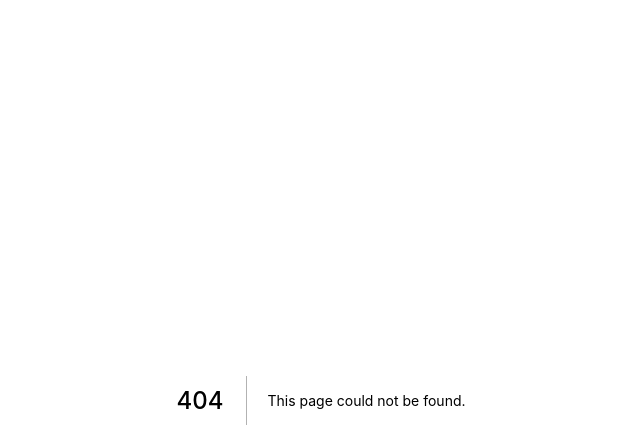
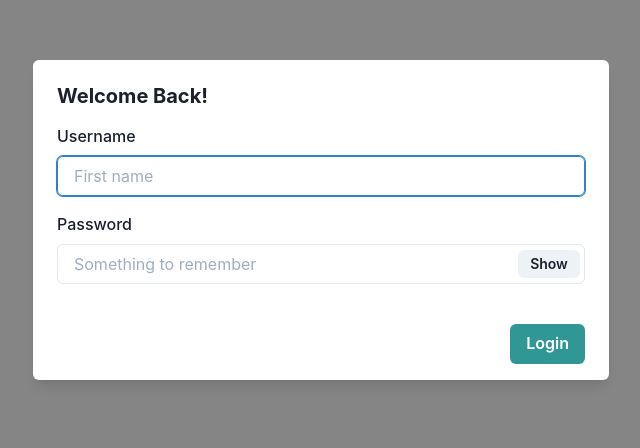
Before and after one commit to NicolaGenesin/oneitem, a Next.js app: page /LoginModal in a window 1280 px wide. Before the commit this address had no page. Shown: the top 448 px of the page, without its empty margins (319-959 px from the left). Built offline with nearby package versions, Linux system fonts and the light colour scheme.

Commit message:
Registration is now working. Login modal create. Missing validation

```diff
--- /dev/null
+++ b/pages/LoginModal.jsx
@@ -0,0 +1,55 @@
+import React from 'react';
+import {
+  Input, InputGroup, Button, Heading, Modal, ModalOverlay, ModalContent,
+  ModalBody, Alert, AlertIcon, FormLabel, InputRightElement, FormControl,
+  ModalFooter,
+} from '@chakra-ui/react';
+
+const LoginModal = (isOpen, onOpen, onClose) => {
+  const initialRef = React.useRef();
+  const [show, setShow] = React.useState(false);
+  const handleClick = () => setShow(!show);
+
+  return (
+    <>
+      <Modal
+        size="xl"
+        initialFocusRef={initialRef}
+        isOpen={isOpen}
+        onClose={onClose}
+      >
+        <ModalOverlay />
+        <ModalContent>
+          <ModalBody pb={6}>
+            <Heading size="md" mt="16px" mb="16px">Welcome Back!</Heading>
+
+            <FormControl>
+              <FormLabel mt="16px">Username</FormLabel>
+              <Input ref={initialRef} placeholder="First name" />
+            </FormControl>
+
+            <FormLabel mt="16px">Password</FormLabel>
+            <InputGroup size="md">
+              <Input
+                pr="4.5rem"
+                type={show ? 'text' : 'password'}
+                placeholder="Something to remember"
+              />
+              <InputRightElement width="4.5rem">
+                <Button h="1.75rem" size="sm" onClick={handleClick}>
+                  {show ? 'Hide' : 'Show'}
+                </Button>
+              </InputRightElement>
+            </InputGroup>
+          </ModalBody>
+
+          <ModalFooter>
+            <Button colorScheme="teal" onClick={onClose}>Login</Button>
+          </ModalFooter>
+        </ModalContent>
+      </Modal>
+    </>
+  );
+};
+
+export default LoginModal;
```
Also changed, not shown: pages/Header.jsx (+7 -2 lines), pages/editor/create/CreateModal.jsx (+37 -10 lines), pages/editor/create/index.jsx (+7 -4 lines).
